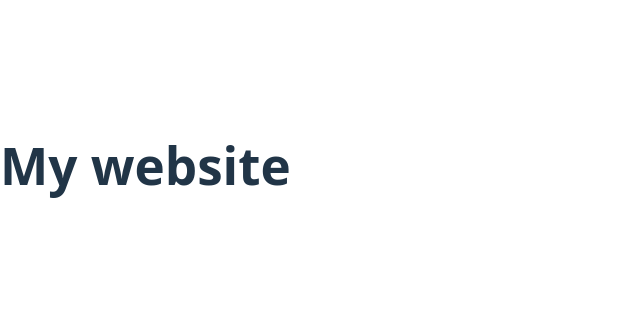
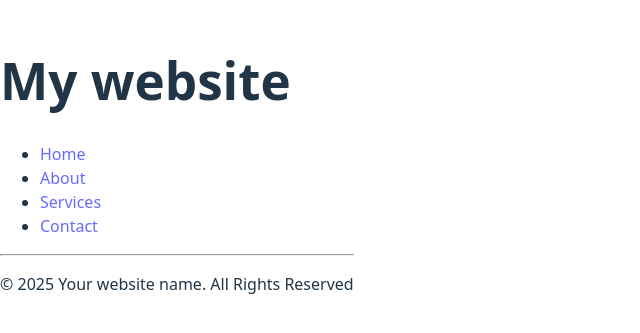
Before and after one commit to rkhasinbiller/Unit-1-Final-Project-Robert-H, a React (Vite) app in the folder final-project/: page / in a window 1280 px wide. Shown: the part 235-568 px from the top of the page, without its empty margins (0-640 px from the left). Built offline with nearby package versions, Linux system fonts and the light colour scheme.

Commit message:
Added Footer page

```diff
--- a/final-project/src/App.jsx
+++ b/final-project/src/App.jsx
@@ -1,8 +1,12 @@
 import Header from  './Header.jsx'
+import Footer from  './Footer.jsx'
 
 function App() {
   return(
+    <>
     <Header></Header>
+    <Footer></Footer>
+    </>
   );
 
 }
--- /dev/null
+++ b/final-project/src/Footer.jsx
@@ -0,0 +1,10 @@
+
+function Footer() {
+  return(
+    <footer>
+      <p>&copy; {new Date().getFullYear()} Your website name. All Rights Reserved</p>
+    </footer>
+  )
+}
+
+export default Footer
--- a/final-project/src/Header.jsx
+++ b/final-project/src/Header.jsx
@@ -3,6 +3,16 @@ function Header() {
   return(
     <header>
       <h1>My website</h1>
+      <nav>
+        <ul>
+          <li><a href="#">Home</a></li>
+          <li><a href="#">About</a></li>
+          <li><a href="#">Services</a></li>
+          <li><a href="#">Contact</a></li>
+
+        </ul>
+      </nav>
+      <hr></hr>
     </header>
   );
 }
```
